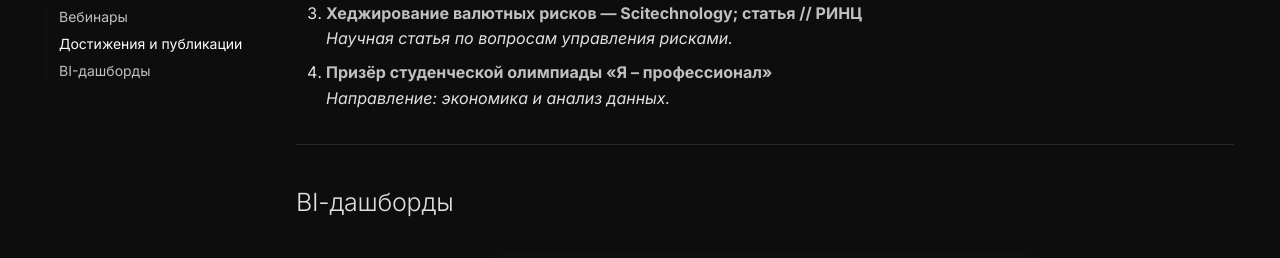
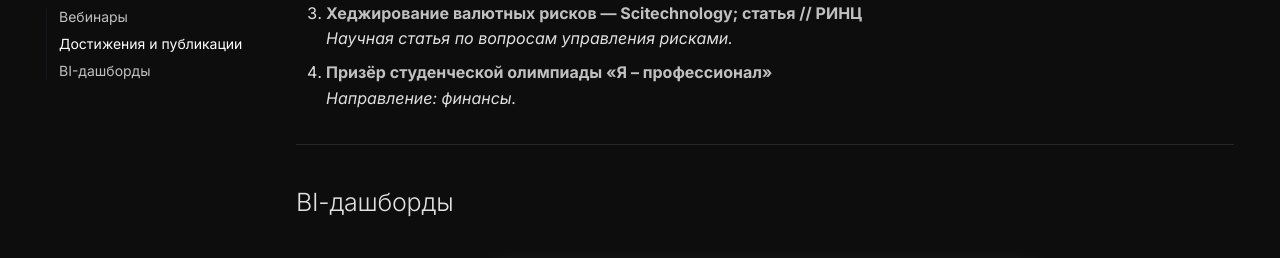
Before and after one commit to antonshilovsky/wiki, an MkDocs documentation site: the page built from docs/portfolio.md, in a window 1280 px wide and 900 px high, scrolled down 499 px. Shown: the part 172-430 px from the top of the window. Built offline with MkDocs 1.6.1 and Material for MkDocs 9.7.7, drawn with Linux system fonts in a browser that asks for light colours.

Commit message:
Update portfolio.md

```diff
--- a/docs/portfolio.md
+++ b/docs/portfolio.md
@@ -20,7 +20,7 @@
    *Научная статья по вопросам управления рисками.*
 
 4. **[Призёр студенческой олимпиады «Я – профессионал»](https://www.gup.ru/events/news/detail.php?ID=193703)**
-   *Направление: экономика и анализ данных.*
+   *Направление: финансы.*
 
 ---
 
```
